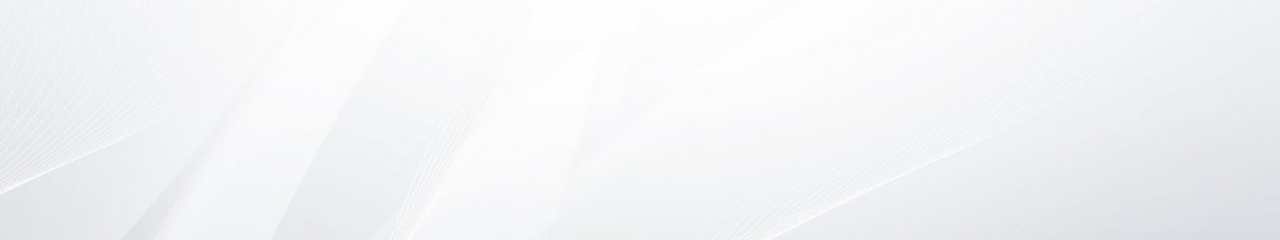
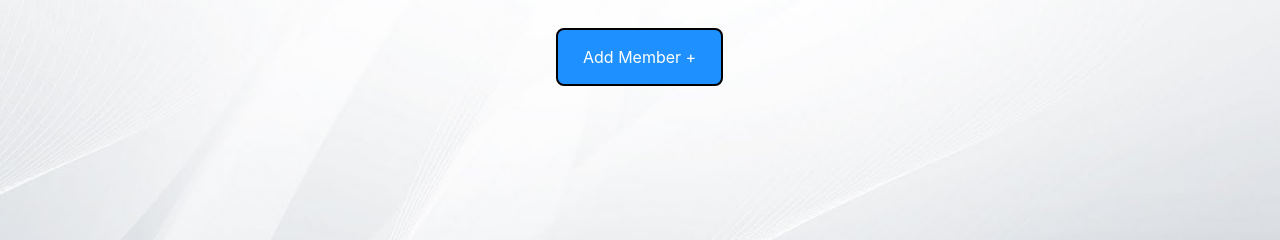
Before and after one commit to myersc7/seniorproject, a Flask app: template app/templates/team.html in a window 1280 px wide. Shown: the part 223-463 px from the top of the page. Run offline with Flask 2, Linux system fonts and the light colour scheme; the template is opened without the code that fills it: most values are stand-ins (such as "Sample title", 1, 10 or a date in 2020); some libraries are stand-ins or nearby versions.

Commit message:
Added Add Team Mamber button

```diff
--- a/app/templates/team.html
+++ b/app/templates/team.html
@@ -28,6 +28,11 @@
             {% endif %}
 	</div>
     {% endfor %}
+    <div class="center">
+    <button class="button hvr-shrink" href="#">
+        Add Member +
+    </button>
+    </div>
 
 <script>
     function gotolink(href){
```
